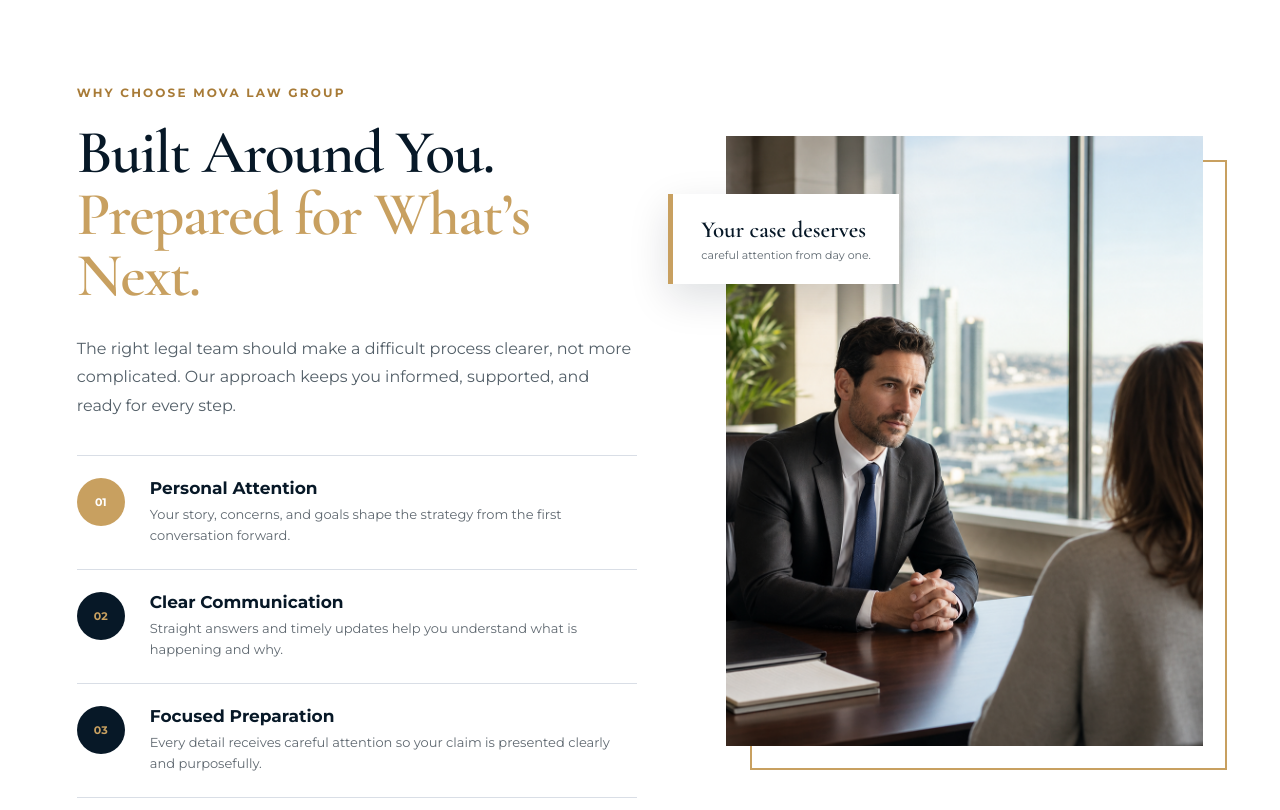
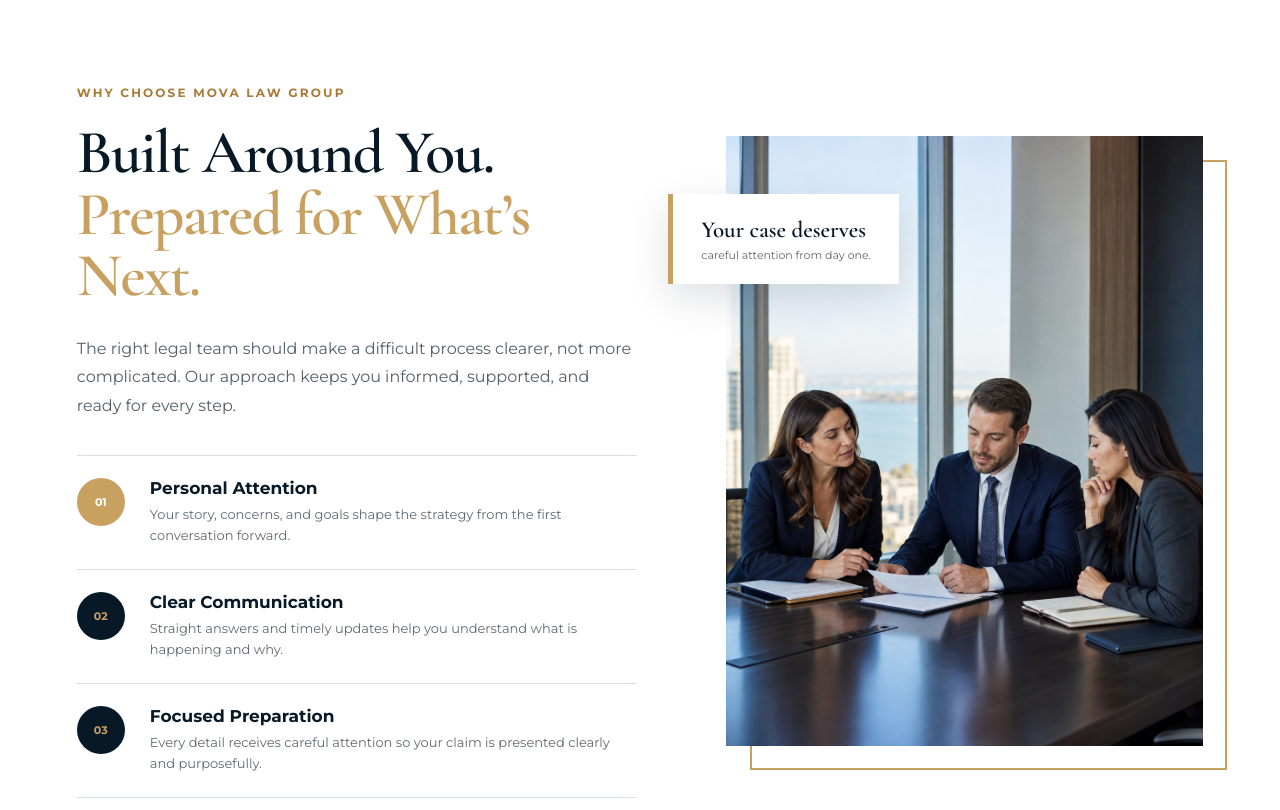
Before and after one commit to zionportal/mova-legal-group, a Next.js app: page / in a window 1280 px wide. Shown: the part 3040-3850 px from the top of the page. Built offline with nearby package versions, Linux system fonts and the light colour scheme.

Commit message:
Add distinct team image to why choose section

```diff
--- a/app/page.js
+++ b/app/page.js
@@ -60,7 +60,7 @@ export default function Home() {
 
     <section className="whyChoose section" aria-labelledby="why-choose-title">
       <div className="whyCopy"><p className="kicker">WHY CHOOSE MOVA LAW GROUP</p><h2 id="why-choose-title">Built Around You.<br/><em>Prepared for What’s Next.</em></h2><p className="whyIntro">The right legal team should make a difficult process clearer, not more complicated. Our approach keeps you informed, supported, and ready for every step.</p><div className="whyPoints"><article><span>01</span><div><h3>Personal Attention</h3><p>Your story, concerns, and goals shape the strategy from the first conversation forward.</p></div></article><article><span>02</span><div><h3>Clear Communication</h3><p>Straight answers and timely updates help you understand what is happening and why.</p></div></article><article><span>03</span><div><h3>Focused Preparation</h3><p>Every detail receives careful attention so your claim is presented clearly and purposefully.</p></div></article></div></div>
-      <div className="whyVisual"><img src="/personal-attention-consultation.png" alt="Attorney meeting with a client in a modern San Diego office"/><div className="whyNote"><strong>Your case deserves</strong><span>careful attention from day one.</span></div></div>
+      <div className="whyVisual"><img src="/why-choose-legal-team.png" alt="Legal team carefully reviewing a case together"/><div className="whyNote"><strong>Your case deserves</strong><span>careful attention from day one.</span></div></div>
     </section>
 
     <section className="faq section" id="faq"><div><p className="kicker">ANSWERS WHEN YOU NEED THEM</p><h2>Frequently Asked<br/>Questions</h2><p>Every case is different. These answers are general information, not legal advice.</p></div><div>{faqs.map(([q,a],i)=><article className="faqItem" key={q}><button onClick={()=>setOpen(open===i?-1:i)} aria-expanded={open===i}>{q}<ChevronDown className={open===i?'rot':''}/></button>{open===i&&<p>{a}</p>}</article>)}</div></section>
```
Also changed, not shown: public/why-choose-legal-team.png (added).
